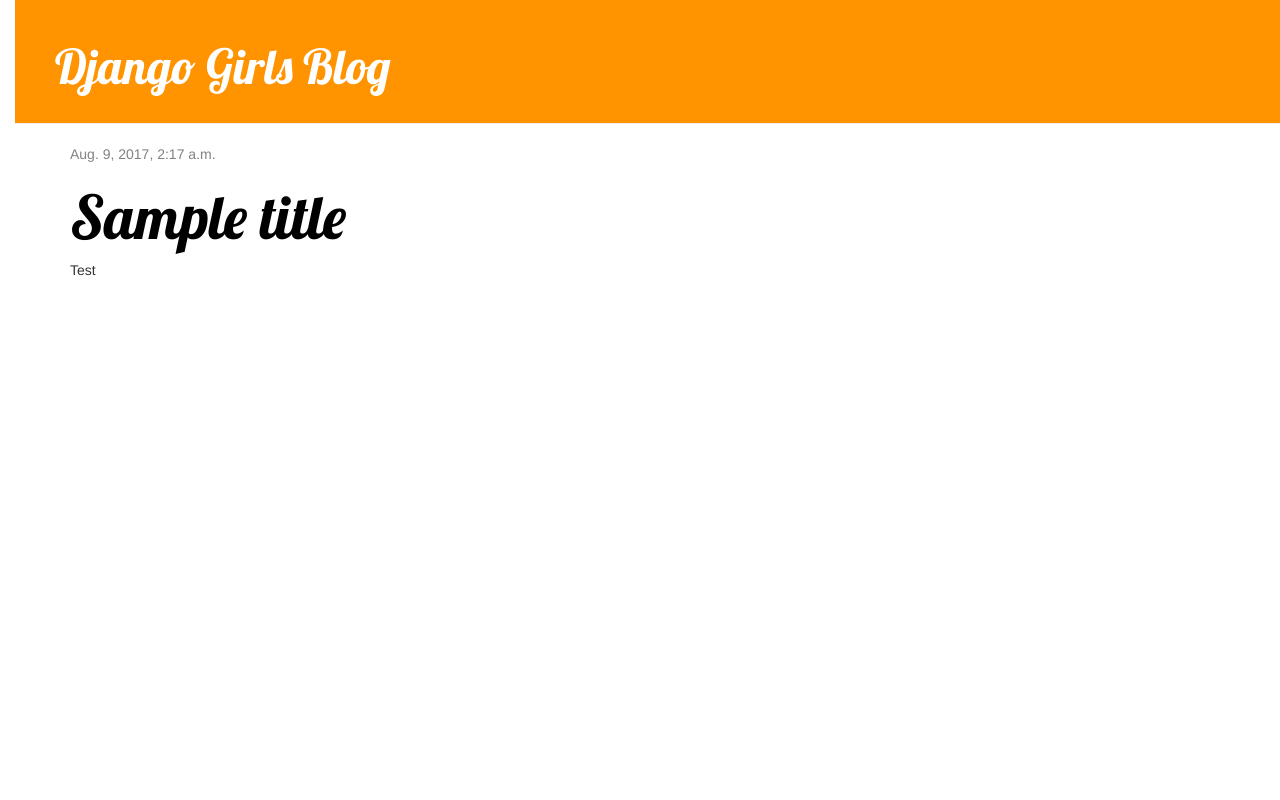
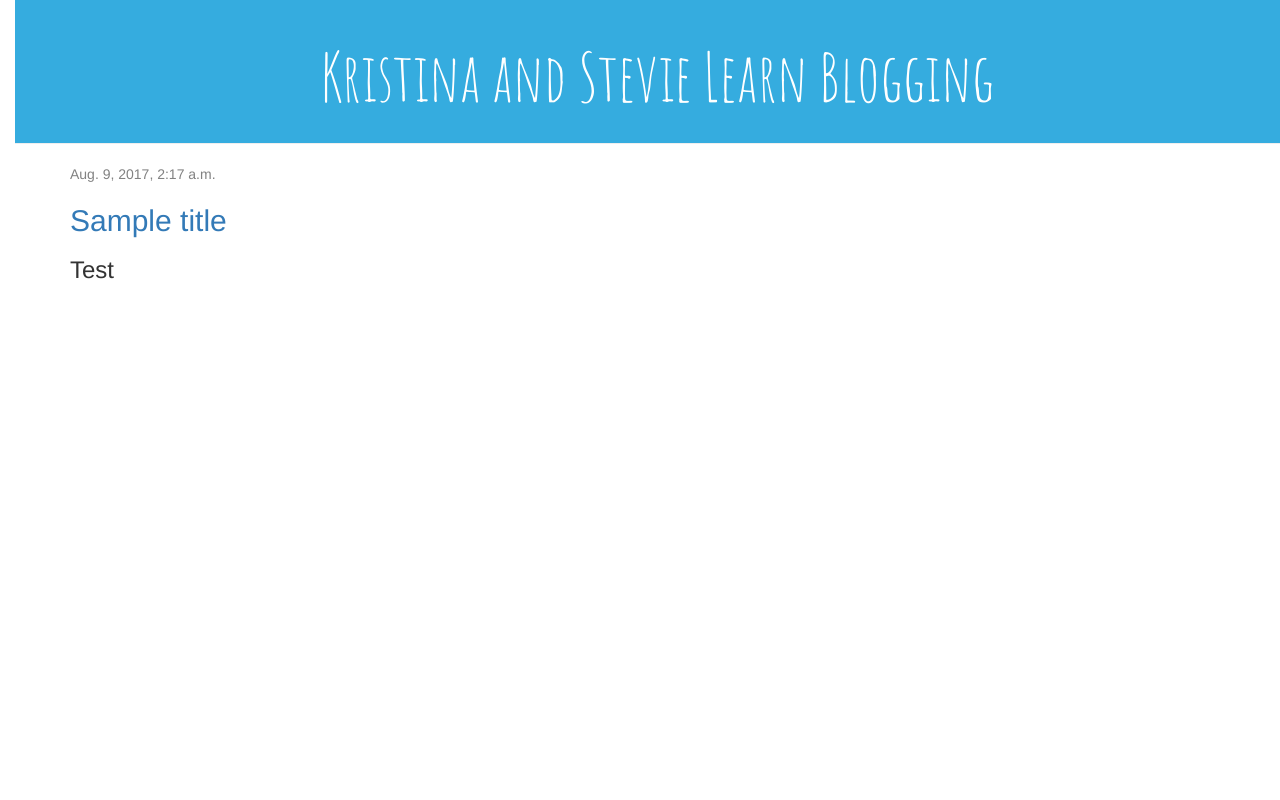
Before and after one commit to okaykristinakay/my-first-blog, a Django app: page / in a window 1280 px wide. Run offline with Django 3.2, Linux system fonts and the light colour scheme; data comes from the database, SQL or seed files in the repository; some libraries are stand-ins or nearby versions.

Commit message:
new css trial

```diff
--- a/blog/static/css/blog.css
+++ b/blog/static/css/blog.css
@@ -1,7 +1,8 @@
 h1 a {
+  /*  background-color: #35ACDF*/
     color: #FCA205;
-    font-family: 'Lobster';
-    font-size: 60px
+    font-family: 'Amatic SC', cursive, bold;
+    font-size: 100pt
 
 }
 
@@ -10,25 +11,33 @@
 }
 
 .page-header {
-    background-color: #ff9400;
+    background-color: #35ACDF;
     margin-top: 0;
     padding: 20px 20px 20px 40px;
 }
 
 .page-header h1, .page-header h1 a, .page-header h1 a:visited, .page-header h1 a:active {
     color: #ffffff;
-    font-size: 36pt;
+    font-size: 50pt;
     text-decoration: none;
+    text-align: center;
 }
 
 .content {
     margin-left: 40px;
 }
 
-h1, h2, h3, h4 {
-    font-family: 'Lobster', cursive;
+h2, {
+    font-family: 'Lobster';
+    font-size: 60pt;
+    text-align: center;
 }
 
+
+h3, {
+    font-family: 'Arial';
+    font-size: 10pt;
+}
 .date {
     color: #828282;
 }
--- a/blog/templates/blog/base.html
+++ b/blog/templates/blog/base.html
@@ -1,15 +1,17 @@
 {% load staticfiles %}
 <html>
     <head>
-        <title>Django Girls blog</title>
+        <title>KK Loves Stevie</title>
         <link rel="stylesheet" href="//maxcdn.bootstrapcdn.com/bootstrap/3.2.0/css/bootstrap.min.css">
         <link rel="stylesheet" href="//maxcdn.bootstrapcdn.com/bootstrap/3.2.0/css/bootstrap-theme.min.css">
+        <link href="//fonts.googleapis.com/css?family=Amatic+SC" rel='stylesheet' type='text/css'>
         <link href='//fonts.googleapis.com/css?family=Lobster&subset=latin,latin-ext' rel='stylesheet' type='text/css'>
         <link rel="stylesheet" href="{% static 'css/blog.css' %}">
     </head>
    <body>
     <div class="page-header">
-        <h1><a href="/">Django Girls Blog</a></h1>
+
+        <h1><a href="/">Kristina and Stevie Learn Blogging</a></h1>
     </div>
     <div class="content container">
         <div class="row">
--- a/blog/templates/blog/post_list.html
+++ b/blog/templates/blog/post_list.html
@@ -5,8 +5,9 @@
             <div class="date">
                 {{ post.published_date }}
             </div>
-            <h1><a href="{% url 'post_detail' pk=post.pk %}">{{ post.title }}</a></h1>
-            <p>{{ post.text|linebreaksbr }}</p>
+
+           <h2><a href="{% url 'post_detail' pk=post.pk %}">{{ post.title }}</a></h2>
+            <h3><p>{{ post.text|linebreaksbr }}</p></h3>
         </div>
     {% endfor %}
 {% endblock %}
```
